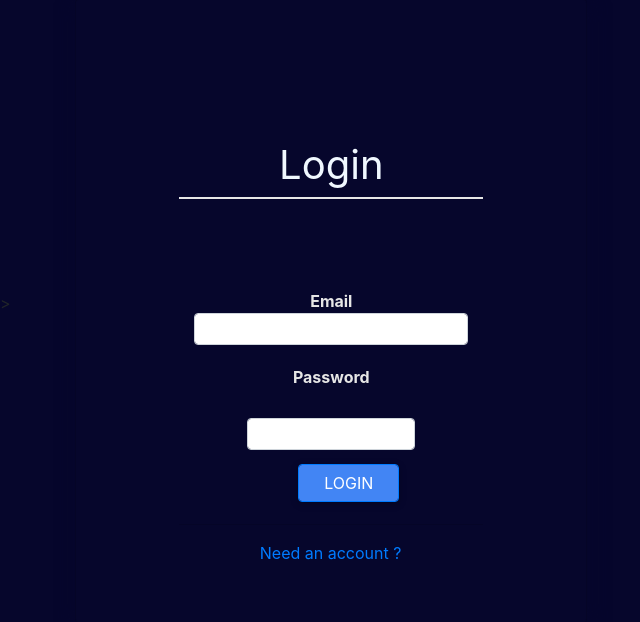
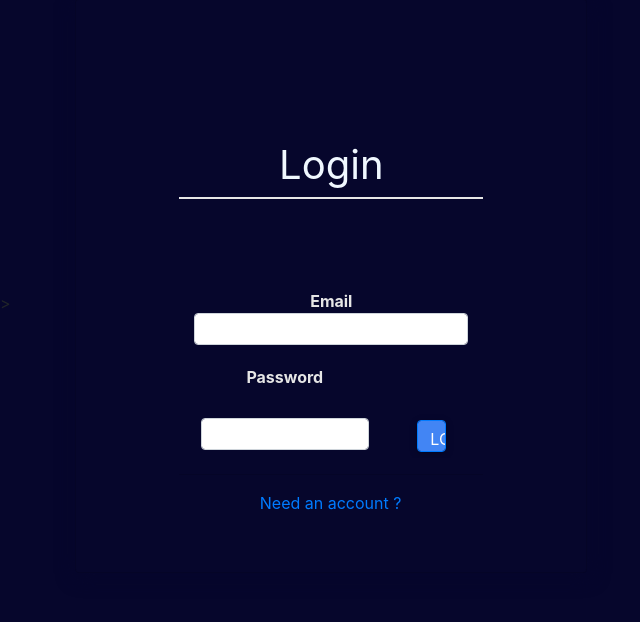
Before and after one commit to x0can/Automate-it, a Flask app: page /welcome in a window 1280 px wide. Shown: the part 97-719 px from the top of the page, without its empty margins (0-640 px from the left). Run offline with Flask 2, Linux system fonts and the light colour scheme; parts of the project's set-up code (start-up, migrations or seed data) failed here and were passed over; some libraries are stand-ins or nearby versions.

Commit message:
fix routes and permissions for different accounts

```diff
--- a/app/main/views.py
+++ b/app/main/views.py
@@ -45,9 +45,9 @@ def get_role():
                 password=result['password']
                 message="Welcome {}".format(current_user.username)
                 return render_template('index.html',message=message, password=password,email=email)
-
-            message="Welcome {}".format(current_user.username)
-            return render_template('mechanic.html',message=message)
+            else:
+                message="Welcome {}".format(current_user.username)
+                return render_template('mechanic.html',message=message)
         else:
             message="Please check password"
             return render_template('login.html',message=message)
--- a/app/templates/login.html
+++ b/app/templates/login.html
@@ -81,7 +81,7 @@
 
        <a href="{{ url_for('main.login_user')}}" class="">
 
-          <button  type="submit" class="form-control btn btn-primary col-md-4" id="submit" value="Login">Login</button> <hr>
+          <input  type="submit" class="form-control btn btn-primary col-md-4" id="submit" value="Login"><hr>
 
 
       </a>
```
